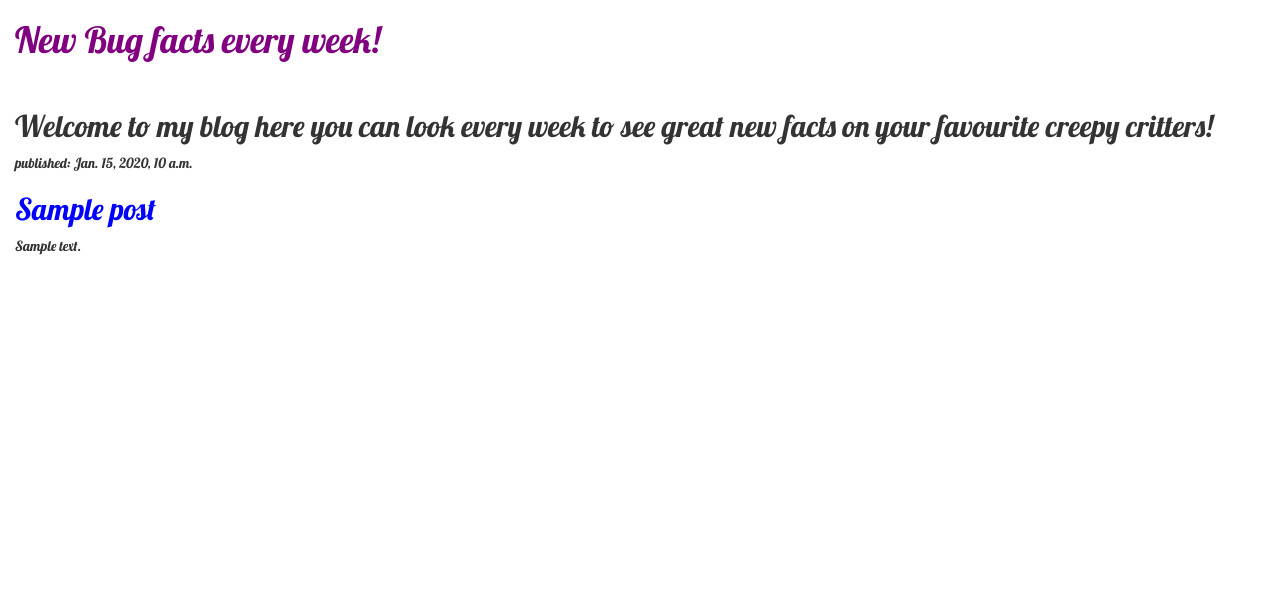
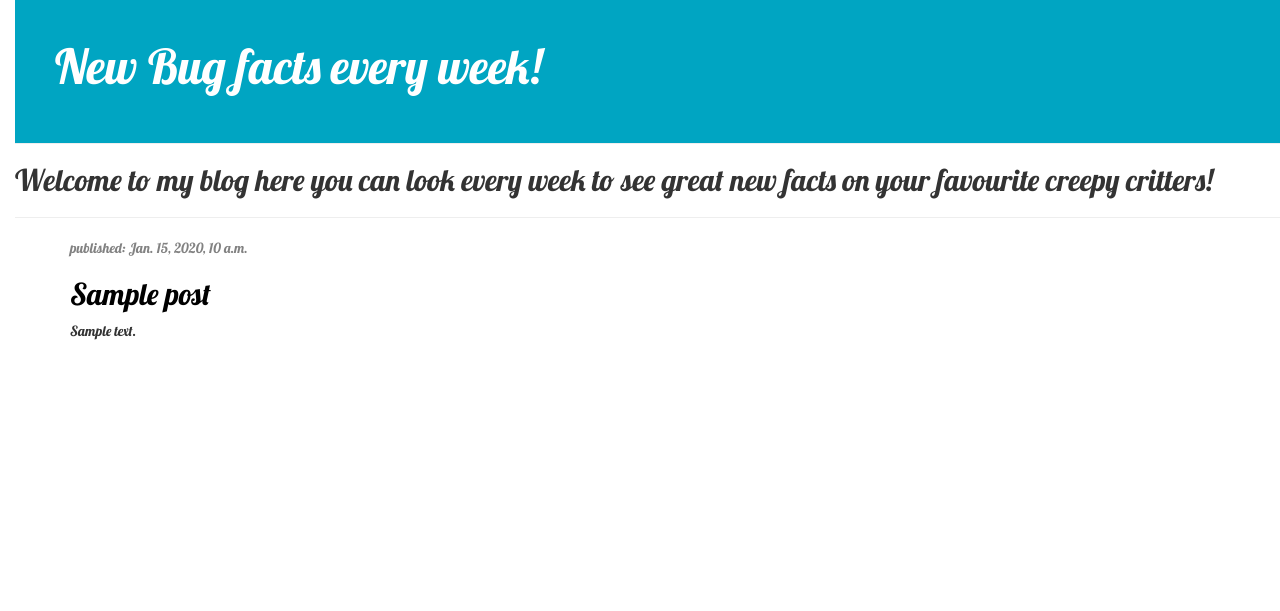
Before and after one commit to boilerfixer/my-first-blog, a Django app: page / in a window 1280 px wide. Shown: the top 611 px of the page. Run offline with Django 3.2, Linux system fonts and the light colour scheme; tables that the repository leaves empty hold one stand-in row (values such as "Sample post"); some libraries are stand-ins or nearby versions.

Commit message:
more css

```diff
--- a/blog/static/css/blog.css
+++ b/blog/static/css/blog.css
@@ -11,3 +11,60 @@ body {
   padding-left: 15px;
   font-family: 'Lobster';
 }
+
+.page-header {
+  background-color: rgb(0, 165, 194);
+  margin-top: 0;
+  padding: 20px 20px 20px 40px;
+}
+
+.page-header h1,
+.page-header h1 a,
+.page-header h1 a:visited,
+.page-header h1 a:active {
+  color: #ffffff;
+  font-size: 36pt;
+  text-decoration: none;
+}
+
+.content {
+  margin-left: 40px;
+}
+
+h1,
+h2,
+h3,
+h4 {
+  font-family: 'Lobster', cursive;
+}
+
+.date {
+  color: #828282;
+}
+
+.save {
+  float: right;
+}
+
+.post-form textarea,
+.post-form input {
+  width: 100%;
+}
+
+.top-menu,
+.top-menu:hover,
+.top-menu:visited {
+  color: #ffffff;
+  float: right;
+  font-size: 26pt;
+  margin-right: 20px;
+}
+
+.post {
+  margin-bottom: 70px;
+}
+
+.post h2 a,
+.post h2 a:visited {
+  color: #000000;
+}
--- a/blog/templates/blog/post_list.html
+++ b/blog/templates/blog/post_list.html
@@ -12,16 +12,27 @@
 </head>
 
 <body>
-  <b>
-    <h1>New Bug facts every week!</h1>
-  </b>
-  <br>
+  <div class="page-header"><b>
+      <h1>New Bug facts every week!</h1>
+    </b>
+    <br></div>
   <h2>Welcome to my blog here you can look every week to see great new facts on your favourite creepy critters!</h2>
   {% for post in posts %}
-  <div>
-    <p>published: {{ post.published_date }}</p>
-    <h2><a href="">{{ post.title }}</a></h2>
-    <p>{{ post.text|linebreaksbr }}</p>
+  <hr>
+  <div class="content container">
+    <div class="row">
+      <div class="col-md-8">
+        {% for post in posts %}
+        <div class="post">
+          <div class="date">
+            <p>published: {{ post.published_date }}</p>
+          </div>
+          <h2><a href="">{{ post.title }}</a></h2>
+          <p>{{ post.text|linebreaksbr }}</p>
+        </div>
+        {% endfor %}
+      </div>
+    </div>
   </div>
   {% endfor %}
 </body>
```
